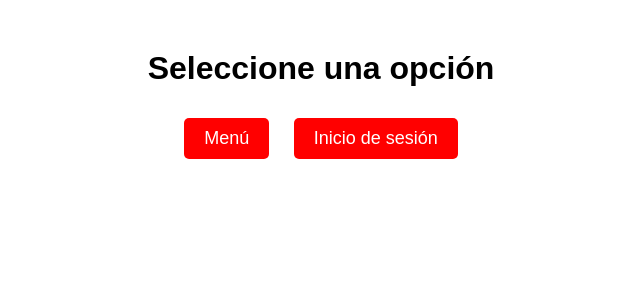
After one commit to mariosanz910/Programacion_H2_2-T_mario_sanz, a PHP site: page /vista/errorsesion.php in a window 1280 px wide. The commit adds this page. Shown: the top 300 px of the page, without its empty margins (319-959 px from the left). Run offline with PHP 8.4, Linux system fonts and the light colour scheme.

Commit message:
Add files via upload

```diff
--- a/Programacion_H2_2ºT_MarioSanz/controlador/RegistroController.php
+++ b/Programacion_H2_2ºT_MarioSanz/controlador/RegistroController.php
@@ -11,4 +11,7 @@ class UsuariosController {
     public function agregarusuario($id, $nombre_usuario, $correo, $contrasena) {
         $this->Usuario->agregarusuario($id, $nombre_usuario, $correo, $contrasena);
     }
+    public function validarUsuario($id, $contrasena) {
+        $this->Usuario->validarUsuario($id, $contrasena);
+    }
 }
--- /dev/null
+++ b/Programacion_H2_2ºT_MarioSanz/vista/controlsesion.php
@@ -0,0 +1 @@
+La sesion se ha iniciado correctametne
--- /dev/null
+++ b/Programacion_H2_2ºT_MarioSanz/vista/errorsesion.php
@@ -0,0 +1,37 @@
+<!DOCTYPE html>
+<html lang="es">
+<head>
+    <meta charset="UTF-8">
+    <meta name="viewport" content="width=device-width, initial-scale=1.0">
+    <title>Error de inicio de sesión</title>
+    <style>
+        body {
+            font-family: Arial, sans-serif;
+            text-align: center;
+            margin: 50px;
+        }
+        .boton {
+            display: inline-block;
+            padding: 10px 20px;
+            margin: 10px;
+            font-size: 18px;
+            text-decoration: none;
+            color: white;
+            background-color:rgb(255, 0, 0);
+            border: none;
+            border-radius: 5px;
+            cursor: pointer;
+        }
+        .boton:hover {
+            background-color:rgb(1, 132, 255);
+        }
+    </style>
+</head>
+<body>
+
+    <h1>Seleccione una opción</h1>
+    <a href="../index.php" class="boton">Menú</a>
+    <a href="inicio_sesion.php" class="boton">Inicio de sesión</a>
+
+</body>
+</html>
--- /dev/null
+++ b/Programacion_H2_2ºT_MarioSanz/vista/logout.php
@@ -0,0 +1,6 @@
+<?php
+session_start();
+session_destroy(); // Destruye toda la sesión
+header("Location: login.php"); // Redirige al formulario de inicio de sesión
+exit();
+?>
--- a/Programacion_H2_2ºT_MarioSanz/vista/registro_usuarios.php
+++ b/Programacion_H2_2ºT_MarioSanz/vista/registro_usuarios.php
@@ -34,7 +34,7 @@ if ($_SERVER["REQUEST_METHOD"] == "POST") {
             </div>
             <div class="card-body">
                 <form method="POST">
-                <div class="mb-3">
+                    <div class="mb-3">
                         <label for="id" class="form-label">DNI <strong>Sin letra</strong></label>
                         <input type="text" class="form-control" id="id" name="id" required maxlength="8" pattern="^\d{8}$" title="DNI sin letra" />
                     </div>
```
Also changed, not shown: Programacion_H2_2ºT_MarioSanz/modelo/class_registro.php (+19 -0 lines), Programacion_H2_2ºT_MarioSanz/vista/inicio_sesion.php (+55 -1 lines).
